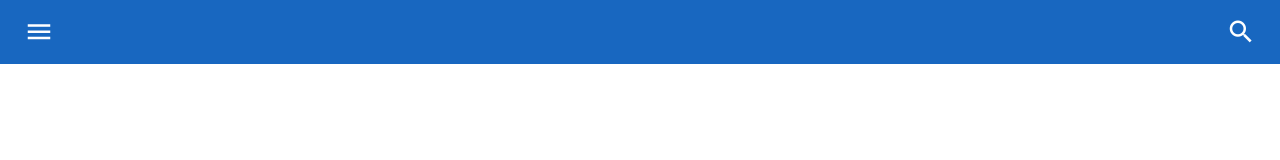
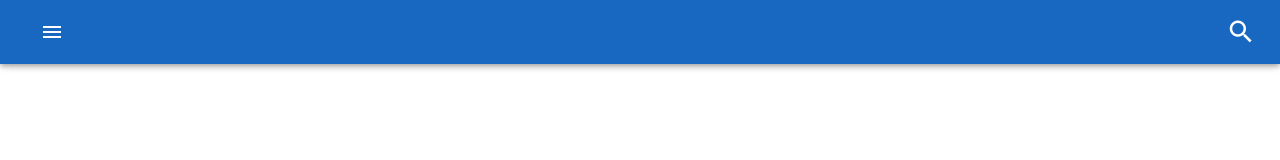
Before and after one commit to PikuzaMarie/my-vue-app, a Vue app: page / in a window 1280 px wide. Shown: the top 160 px of the page. Built offline with nearby package versions, Linux system fonts and the light colour scheme.

Commit message:
feat: create sidebar

```diff
--- a/src/components/PageHeader.vue
+++ b/src/components/PageHeader.vue
@@ -1,8 +1,17 @@
 <template>
-  <v-toolbar class="d-flex justify-content-space-between pl-6 pr-6" color="primary">
-    <v-icon icon="mdi-menu" size="x-large" />
+  <v-app-bar class="d-flex justify-content-space-between pl-6 pr-6" color="primary" prominent>
+    <v-app-bar-nav-icon variant="text" @click.stop="toggleDrawer"></v-app-bar-nav-icon>
     <v-spacer></v-spacer>
     <v-icon icon="mdi-magnify" size="x-large" />
-  </v-toolbar>
+  </v-app-bar>
 </template>
-<script></script>
+
+<script>
+export default {
+  methods: {
+    toggleDrawer() {
+      this.$emit('toggleDrawer')
+    },
+  },
+}
+</script>
--- /dev/null
+++ b/src/components/PageSidebar.vue
@@ -0,0 +1,39 @@
+<template>
+  <v-navigation-drawer v-model="drawer" permanent>
+    <v-list>
+      <v-list-item link>
+        <v-icon icon="mdi-check-circle" size="large" color="primary" />
+        Все
+      </v-list-item>
+      <v-list-item link>
+        <v-icon icon="mdi-alert-circle" size="large" color="primary" />
+        Обработанные
+      </v-list-item>
+      <v-list-item link>
+        <v-icon icon="mdi-alert-circle" size="large" color="primary" />
+        Не обработанные
+      </v-list-item>
+    </v-list>
+  </v-navigation-drawer>
+</template>
+
+<script>
+export default {
+  props: {
+    modelValue: {
+      type: Boolean,
+      required: true,
+    },
+  },
+  computed: {
+    drawer: {
+      get() {
+        return this.modelValue
+      },
+      set(value) {
+        this.$emit('update:modelValue', value)
+      },
+    },
+  },
+}
+</script>
--- a/src/views/HomeView.vue
+++ b/src/views/HomeView.vue
@@ -1,12 +1,28 @@
 <script>
 import PageHeader from '@/components/PageHeader.vue'
+import PageSidebar from '@/components/PageSidebar.vue'
 export default {
   components: {
     PageHeader,
+    PageSidebar,
+  },
+  data() {
+    return {
+      drawer: false,
+    }
+  },
+  methods: {
+    toggleDrawer() {
+      this.drawer = !this.drawer
+    },
   },
 }
 </script>
 
 <template>
-  <header><PageHeader /></header>
+  <v-app>
+    <PageHeader @toggleDrawer="toggleDrawer" />
+    <PageSidebar v-model="drawer" />
+    <v-main> </v-main>
+  </v-app>
 </template>
```
